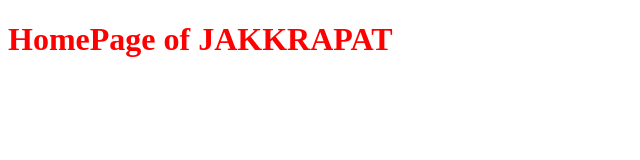
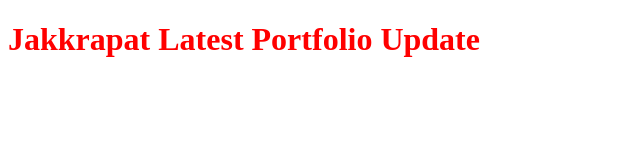
Before and after one commit to jakkrapatpinn-cmyk/Git-Local-Remote1, a plain HTML site: page index.html in a window 1280 px wide. Shown: the whole page, without its empty margins (0-640 px from the left). Drawn offline with Linux system fonts and the light colour scheme.

Commit message:
Update index.html

```diff
--- a/index.html
+++ b/index.html
@@ -7,6 +7,6 @@
     <link rel="stylesheet" href="styles.css">
 </head>
 <body>
-    <h1>HomePage of JAKKRAPAT</h1>
+    <h1>Jakkrapat Latest Portfolio Update</h1>
 </body>
 </html>
```
